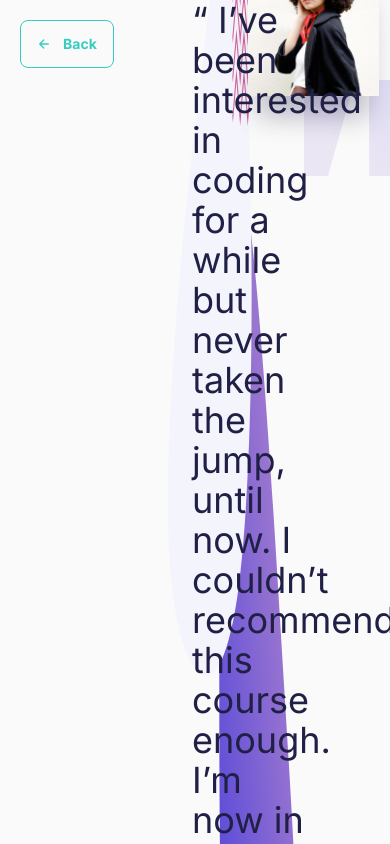
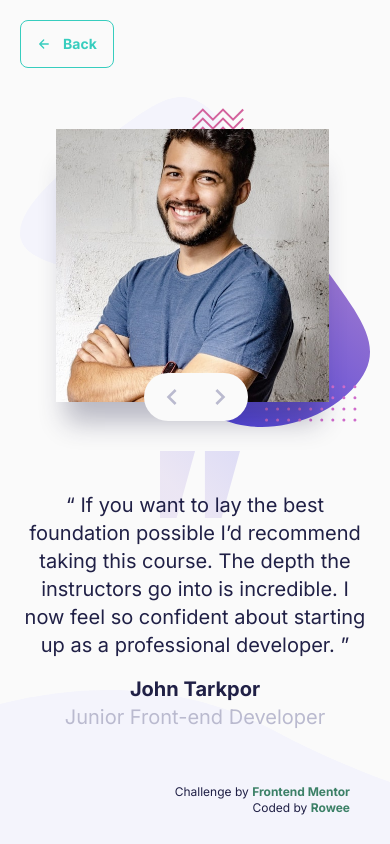
Before and after one commit to Rowee13/fem-solutions-byrowee, a React (Create React App) app: page /fem-testimonial-slider in a window 390 px wide. Shown: the top 844 px of the page. Built offline with nearby package versions, Linux system fonts and the light colour scheme; a web font is replaced by a local one.

Commit message:
Setup mobile layout and create the second slide for fem challenge 11 - testimonial slider

```diff
--- a/src/pages/fem-solutions/FemTestimonialSlider.jsx
+++ b/src/pages/fem-solutions/FemTestimonialSlider.jsx
@@ -5,41 +5,84 @@ import {
   MdOutlineKeyboardArrowRight,
 } from "react-icons/md";
 
-import { femTestiTanyaImg, femTestiQuotes, femTestiBgImg } from "../../assets";
+import {
+  // femTestiTanyaImg,
+  femTestiJohnImg,
+  femTestiQuotes,
+  femTestiBgImg,
+} from "../../assets";
 
 //-------------------------------------------------------------------
 
 const FemTestimonialSlider = () => {
   return (
-    <div className="flex flex-col justify-center items-center relative bg-zinc-50 bg-fem-testimonial-curve bg-no-repeat bg-left-bottom h-full sm:h-screen w-screen font-inter text-fem-11-dark-blue overflow-hidden">
+    <div className="flex flex-col justify-center items-center relative bg-zinc-50 bg-fem-testimonial-curve bg-no-repeat bg-left-bottom h-screen w-screen font-inter text-fem-11-dark-blue overflow-hidden">
       {/* == main content == */}
-      <div className="flex flex-row pl-48">
-        <div className="flex flex-col relative justify-center w-7/12 mr-[-140px]">
+      {/* <div className="flex flex-col-reverse lg:flex-row lg:pl-48 max-w-[410px] lg:max-w-none">
+        <div className="flex relative flex-col justify-center lg:w-7/12 lg:mr-[-140px] px-5 lg:px-0 pb-24 lg:pb-0">
           <img
             src={femTestiQuotes}
             alt="testi-quotes"
-            className="absolute top-20 left-28 z-0"
+            className="absolute w-20 lg:w-[120px] top-[-40px] left-40 lg:top-20 lg:left-28 z-0"
           />
-          <h1 className="text-4xl pb-8 z-50">
+          <h1 className="text-xl lg:text-4xl text-center lg:text-left pb-4 lg:pb-8 z-50">
             “ I’ve been interested in coding for a while but never taken the
             jump, until now. I couldn’t recommend this course enough. I’m now in
             the job of my dreams and so excited about the future. ”
           </h1>
-          <h5 className="font-bold text-xl">
+          <h5 className="flex flex-col lg:flex-row text-center lg:text-left font-bold text-xl">
             Tanya Sinclair{" "}
             <span className="font-normal text-fem-11-gray-blue">
               UX Engineer
             </span>
           </h5>
         </div>
-        <div className="flex relative w-8/12 mt-[-100px]">
+        <div className="flex relative lg:w-8/12 mt-20 lg:mt-[-100px] px-5 lg:px-0 pb-16 lg:pb-0">
           <img
             src={femTestiTanyaImg}
             alt="tanya-sinclair"
-            className="flex absolute top-16 left-20 object-contain object-center shadow-fem-11-img-shadow"
+            className="flex absolute w-[70%] lg:w-[540px] top-8 left-14 lg:top-16 lg:left-20 object-contain object-center shadow-fem-11-img-shadow"
           />
           <img src={femTestiBgImg} alt="bg-img" className="object-fill" />
-          <div className="absolute bottom-8 left-28">
+          <div className="absolute bottom-[70px] left-36 lg:bottom-8 lg:left-32">
+            <button className="bg-zinc-50 text-fem-11-gray-blue py-2 pl-3 pr-2 rounded-l-full hover:bg-fem-11-gray-blue hover:text-zinc-50">
+              <MdOutlineKeyboardArrowLeft className="w-8 h-8" />
+            </button>
+            <button className="bg-zinc-50 text-fem-11-gray-blue py-2 pr-3 pl-2 rounded-r-full hover:bg-fem-11-gray-blue hover:text-zinc-50">
+              <MdOutlineKeyboardArrowRight className="w-8 h-8" />
+            </button>
+          </div>
+        </div>
+      </div> */}
+
+      <div className="flex flex-col-reverse lg:flex-row lg:pl-48 max-w-[410px] lg:max-w-none">
+        <div className="flex relative flex-col justify-center lg:w-7/12 lg:mr-[-140px] px-5 lg:px-0 pb-24 lg:pb-0">
+          <img
+            src={femTestiQuotes}
+            alt="testi-quotes"
+            className="absolute w-20 lg:w-[120px] top-[-40px] left-40 lg:top-20 lg:left-28 z-0"
+          />
+          <h1 className="text-xl lg:text-4xl text-center lg:text-left pb-4 lg:pb-8 z-50">
+            “ If you want to lay the best foundation possible I’d recommend
+            taking this course. The depth the instructors go into is incredible.
+            I now feel so confident about starting up as a professional
+            developer. ”
+          </h1>
+          <h5 className="flex flex-col lg:flex-row text-center lg:text-left font-bold text-xl">
+            John Tarkpor{" "}
+            <span className="font-normal text-fem-11-gray-blue">
+              Junior Front-end Developer
+            </span>
+          </h5>
+        </div>
+        <div className="flex relative lg:w-8/12 mt-20 lg:mt-[-100px] px-5 lg:px-0 pb-16 lg:pb-0">
+          <img
+            src={femTestiJohnImg}
+            alt="tanya-sinclair"
+            className="flex absolute w-[70%] lg:w-[540px] top-8 left-14 lg:top-16 lg:left-20 object-contain object-center shadow-fem-11-img-shadow"
+          />
+          <img src={femTestiBgImg} alt="bg-img" className="object-fill" />
+          <div className="absolute bottom-[70px] left-36 lg:bottom-8 lg:left-32">
             <button className="bg-zinc-50 text-fem-11-gray-blue py-2 pl-3 pr-2 rounded-l-full hover:bg-fem-11-gray-blue hover:text-zinc-50">
               <MdOutlineKeyboardArrowLeft className="w-8 h-8" />
             </button>
```
